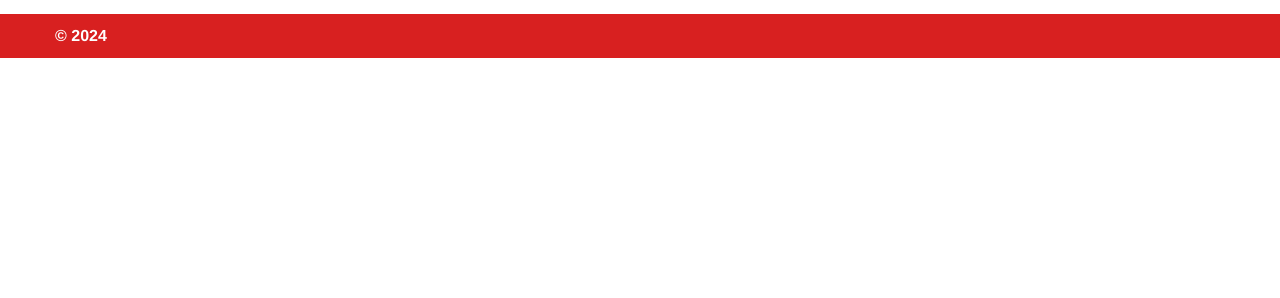
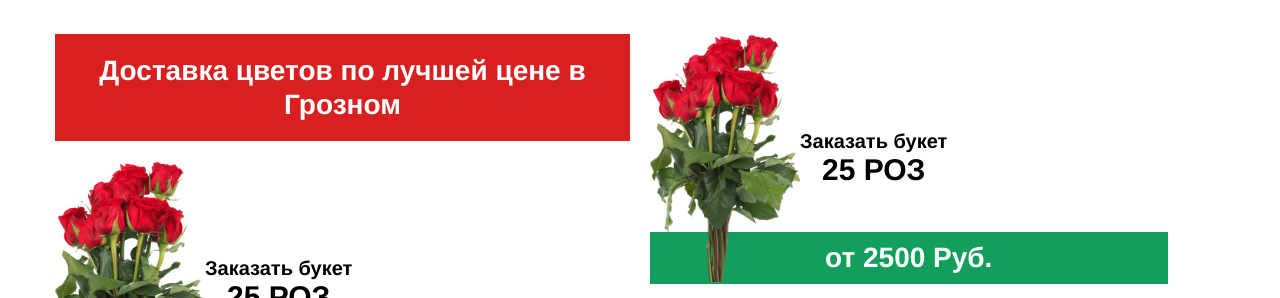
Before and after one commit to Igrok95Ronin/seo-ru-cveti-1, a website: page app/index.html in a window 1280 px wide. Shown: the part 3020-3318 px from the top of the page. Before the commit the page ends 3078 px from the top, so only its background shows below. Drawn offline with Linux system fonts and the light colour scheme; files that its build step writes are made by us from their sources.

Commit message:
add: section rose2550

```diff
--- a/app/index.html
+++ b/app/index.html
@@ -170,7 +170,45 @@
                                     Время доставки курьера в черте города  всего 1-2 часа. Закажите у нас и  порадуйте близких прекрасным  подарком!
                                     </p>
                                 <div class="whatsApp__btn-wrapper">
-                                    <a title="Whatsapp" href="https://api.whatsapp.com/send?phone=436604275976"><img  class="whatsApp__img-whatsApp" src="./assets/img/whatsapp.png" alt="Написать в Whatsapp" /></a>
+                                    <a title="Whatsapp" href="https://api.whatsapp.com/send?phone=966598942261"><img  class="whatsApp__img-whatsApp" src="./assets/img/whatsapp.png" alt="Написать в Whatsapp" /></a>
+                                </div>
+                            </div>
+                        </div>
+                    </div>
+                </div>
+            </div>
+        </section>
+        <section class='rose2550' data-datasection="uniqueSection-7">
+            <div class='container-fluid'>
+                <div class='row'>
+                    <div class='col-12 container'>
+                        <div class='rose2550__box'>
+                            <div class="rose2550__left">
+                                <h2 class="rose2550__title">Доставка цветов по лучшей  цене в Грозном</h2>
+                                <div class="rose2550__wrapper">
+                                    <div class="rose2550__img-wrapper">
+                                        <img class="rose2550__img" src="./assets/IMG/25roz.png" alt="Доставка цветов по лучшей  цене в Грозном">
+                                    </div>
+                                    <div class="rose2550__inner">
+                                        <p class="rose2550_order">Заказать букет</p>
+                                        <p class="rose2550__rose">25 РОЗ</p>
+                                    </div>
+                                </div>
+                                <p class="rose2550__price">от 2500 Руб.</p>
+                            </div>
+                            <div class="rose2550__right">
+                                <div class="rose2550__wrapper">
+                                    <div class="rose2550__img-wrapper">
+                                        <img class="rose2550__img" src="./assets/IMG/25roz.png" alt="Доставка цветов по лучшей  цене в Грозном">
+                                    </div>
+                                    <div class="rose2550__inner">
+                                        <p class="rose2550_order">Заказать букет</p>
+                                        <p class="rose2550__rose">25 РОЗ</p>
+                                    </div>
+                                </div>
+                                <p class="rose2550__price">от 2500 Руб.</p>
+                                <div class="whatsApp__btn-wrapper">
+                                    <a title="Whatsapp" href="https://api.whatsapp.com/send?phone=966598942261"><img  class="whatsApp__img-whatsApp" src="./assets/img/whatsapp.png" alt="Написать в Whatsapp" /></a>
                                 </div>
                             </div>
                         </div>
--- /dev/null
+++ b/src/assets/scss/8_rose2550.scss
@@ -0,0 +1,58 @@
+.rose2550 {
+    margin-top: 50px;
+}
+.rose2550__box {
+    display: grid;
+    grid-template-columns: repeat(2,1fr);
+    gap: 20px;
+}
+.rose2550__left {
+}
+.rose2550__title {
+    color: #fff;
+    background-color: var(--mainColor);
+    padding: 20px 10px;
+    font-weight: 700;
+    font-size: clamp(22px, 4vw, 28px);
+    text-align: center;
+    margin-bottom: 20px;
+    height: fit-content;
+}
+.rose2550__wrapper {
+    display: flex;
+    align-items: center;
+}
+.rose2550__img-wrapper {
+    max-width: 150px;
+}
+.rose2550__img {
+    width: 150px;
+}
+.rose2550__inner {
+}
+.rose2550_order {
+    font-weight: 700;
+    font-size: 20px;
+}
+.rose2550__rose {
+    font-weight: 700;
+    font-size: 30px;
+    text-align: center;
+}
+.rose2550__price {
+    font-weight: 700;
+    font-size: 28px;
+    text-align: center;
+    background-color: #129e5b;
+    color: #fff;
+    padding: 10px;
+    width: 90%;
+    margin-top: -50px;
+}
+.rose2550__right {
+}
+.whatsApp__btn-wrapper {
+    margin-top: 20px;
+}
+.whatsApp__img-whatsApp {
+}
```
Also changed, not shown: src/index.html (+39 -1 lines), app/assets/css/style.min.css, app/assets/img/25roz.png (added), app/assets/img/50roz.png (added), src/assets/img/25roz.png (added), src/assets/img/50roz.png (added).
